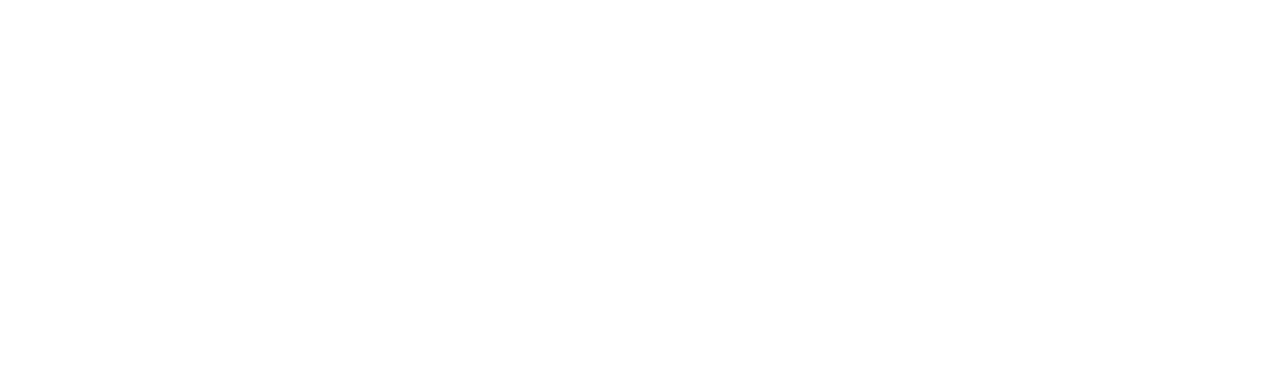
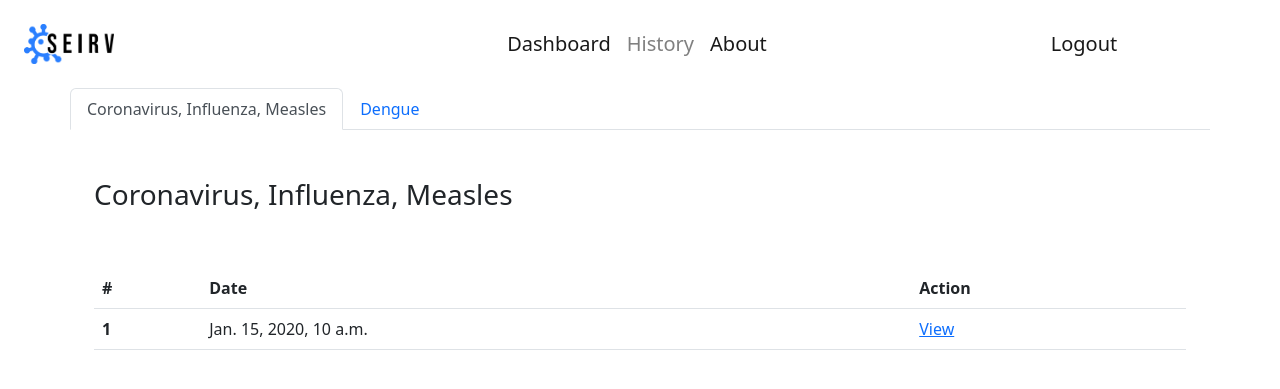
Before and after one commit to Nikolskiee/CMSC128.2-PROJECT, a Django app: page /history/ in a window 1280 px wide. Before the commit the part shown is empty. Shown: the top 389 px of the page. Run offline with Django 4.2, Linux system fonts and the light colour scheme; a user stored in the database is signed in; tables that the repository leaves empty hold one stand-in row (values such as "Sample post"); some libraries are stand-ins or nearby versions.

Commit message:
update on history

```diff
--- a/seirvice/seirv_app/templates/history.html
+++ b/seirvice/seirv_app/templates/history.html
@@ -2,6 +2,94 @@
 {% load static %}
 <html lang="en">
   <head>
-
+    <!-- CSS only -->
+    <link href="https://cdn.jsdelivr.net/npm/bootstrap@5.2.3/dist/css/bootstrap.min.css" rel="stylesheet" integrity="sha384-rbsA2VBKQhggwzxH7pPCaAqO46MgnOM80zW1RWuH61DGLwZJEdK2Kadq2F9CUG65" crossorigin="anonymous">
+    <!-- JavaScript Bundle with Popper -->
+    <script src="https://cdn.jsdelivr.net/npm/bootstrap@5.2.3/dist/js/bootstrap.bundle.min.js" integrity="sha384-kenU1KFdBIe4zVF0s0G1M5b4hcpxyD9F7jL+jjXkk+Q2h455rYXK/7HAuoJl+0I4" crossorigin="anonymous"></script>
+    <title>History</title>
   </head>
+  <body>
+    <nav class="navbar navbar-expand-lg navbar-light p-4" style="background-color:white">
+      <div class="col-md-2">
+          <img src ="{% static 'logo-1500h.png' %}" height="40px">
+      </div>
+      <div class="col-md-8 d-flex justify-content-center" style="padding-left: 10px">
+          <a href="" class="navbar-brand">Dashboard</a>
+          <a href="{% url 'history'%}" class="navbar-brand" style="color:gray">History</a>
+          <a href="{% url 'about'%}" class="navbar-brand">About</a>
+      </div>
+      <div class="col-md-2">
+          {% if request.user.is_authenticated %}
+          <a href="{% url 'logout'%}" class="navbar-brand">Logout</a>
+          {% else %}
+          <a href="{% url 'login'%}" class="navbar-brand">Login</a>
+          <a href="{% url 'signup'%}" class="navbar-brand">Register</a>
+          {% endif %}
+      </div>
+    </nav>
+    <div class="container">
+      <div class="row">
+        <ul class="nav nav-tabs" id="myTab" role="tablist">
+          <li class="nav-item" role="presentation">
+            <button class="nav-link active" id="home-tab" data-bs-toggle="tab" data-bs-target="#home" type="button" role="tab" aria-controls="home" aria-selected="true">Coronavirus, Influenza, Measles</button>
+          </li>
+          <li class="nav-item" role="presentation">
+            <button class="nav-link" id="profile-tab" data-bs-toggle="tab" data-bs-target="#profile" type="button" role="tab" aria-controls="profile" aria-selected="false">Dengue</button>
+          </li>
+        </ul>
+        <div class="tab-content" id="myTabContent">
+          <div class="tab-pane fade show active" id="home" role="tabpanel" aria-labelledby="home-tab">
+            <div class="container pt-5">
+              <h3>Coronavirus, Influenza, Measles</h3>
+              <br>
+              <br>
+              <table class="table table-hover">
+                <thead>
+                  <tr>
+                    <th scope="col">#</th>
+                    <th scope="col">Date</th>
+                    <th scope="col">Action</th>
+                  </tr>
+                </thead>
+                <tbody>
+                  {% for i in infectious_history %}
+                  <tr>
+                    <th scope="row">{{i.id}}</th>
+                    <td>{{i.created_at}}</td>
+                    <td><a href="{% url 'infectious-history' i.id %}">View</td>
+                  </tr>
+                  {% endfor %}
+                </tbody>
+              </table>
+            </div>
+          </div>
+          <div class="tab-pane fade" id="profile" role="tabpanel" aria-labelledby="profile-tab">
+            <div class="container pt-5">
+              <h3>Dengue</h3>
+              <br>
+              <br>
+              <table class="table table-hover">
+                <thead>
+                  <tr>
+                    <th scope="col">#</th>
+                    <th scope="col">Date</th>
+                    <th scope="col">Action</th>
+                  </tr>
+                </thead>
+                <tbody>
+                  {% for i in dengue_history %}
+                  <tr>
+                    <th scope="row">{{i.id}}</th>
+                    <td>{{i.created_at}}</td>
+                    <td><a href="{% url 'dengue-history' i.id %}">View</td>
+                  </tr>
+                  {% endfor %}
+                </tbody>
+              </table>
+            </div>
+          </div>
+        </div>
+      </div>
+    </div>
+  </body>
 </html>
--- a/seirvice/seirv_app/templates/index.html
+++ b/seirvice/seirv_app/templates/index.html
@@ -14,8 +14,8 @@
             </div>
             <div class="col-md-8 d-flex justify-content-center" style="padding-left: 10px">
                 <a href="" class="navbar-brand">Dashboard</a>
-                <a href="" class="navbar-brand">History</a>
-                <a href="" class="navbar-brand">About</a>
+                <a href="{% url 'history'%}" class="navbar-brand">History</a>
+                <a href="{% url 'about'%}" class="navbar-brand">About</a>
             </div>
             <div class="col-md-2">
                 {% if request.user.is_authenticated %}
--- a/seirvice/seirv_app/urls.py
+++ b/seirvice/seirv_app/urls.py
@@ -23,5 +23,6 @@ urlpatterns = [
     path('infectious/<pk>', views.infectiousDisease, name='infectious-history'),
     path('dengue/', views.dengueDisease, name='dengue'),
     path('dengue/<pk>', views.dengueDisease, name='dengue-history'),
-    path('download/<disease>/<pk>', views.download_pdf, name='download_pdf')
+    path('download/<disease>/<pk>', views.download_pdf, name='download_pdf'),
+    path('about/', views.about, name='about')
 ]
--- a/seirvice/seirv_app/views.py
+++ b/seirvice/seirv_app/views.py
@@ -226,6 +226,5 @@ def download_pdf(request, disease, pk):
             return response
     return request
 
-def signout(request):
-    logout(request)
-    return redirect('/')
+def about(request):
+    return render(request, 'about.html')
```
